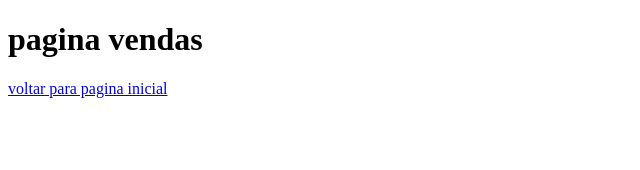
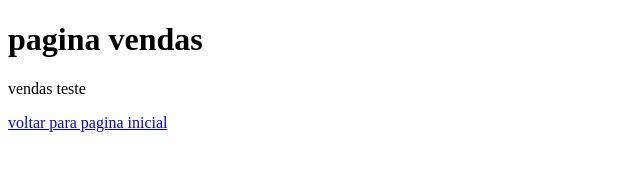
Before and after one commit to matheus-737/testegit, a plain HTML site: page vendas.html in a window 1280 px wide. Shown: the whole page, without its empty margins (0-640 px from the left). Drawn offline with Linux system fonts and the light colour scheme.

Commit message:
acrescentado paragrafo vendas

```diff
--- a/vendas.html
+++ b/vendas.html
@@ -7,6 +7,7 @@
 </head>
 <body>
     <h1>pagina vendas</h1>
+    <p>vendas teste</p>
     <a href="index.html">voltar para pagina inicial</a>
 </body>
 </html>
```
Also changed, not shown: index.html (+1 -0 lines).
